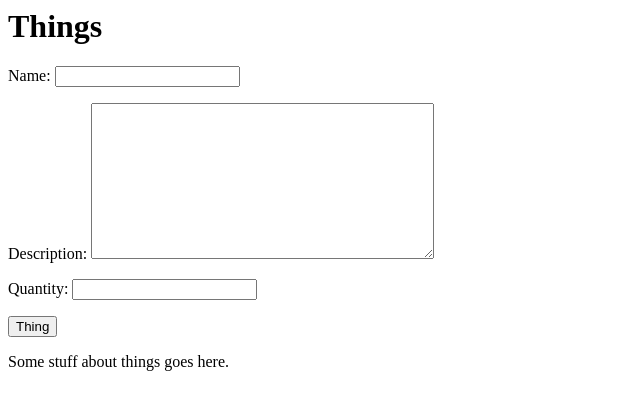
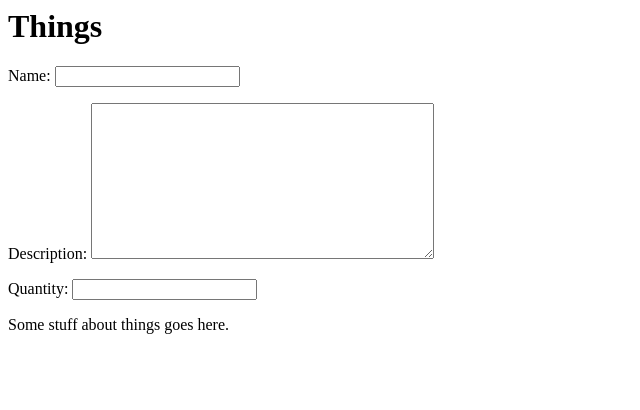
Before and after one commit to KCL-SEG/things-2-Adil-Kassam, a Django app: page / in a window 1280 px wide. Shown: the top 410 px of the page, without its empty margins (0-640 px from the left). Run offline with Django 3.2, Linux system fonts and the light colour scheme.

Commit message:
Another Commit Message

```diff
--- a/things/templates/home.html
+++ b/things/templates/home.html
@@ -9,7 +9,7 @@
   <form action="{% url  'home.html' %}" method="post">
     {% csrf_token %}
     {{ form.as_p }}
-    <input type="submit" value="Thing">
+
   </form>
   <p>Some stuff about things goes here.</p>
 </body>
```
